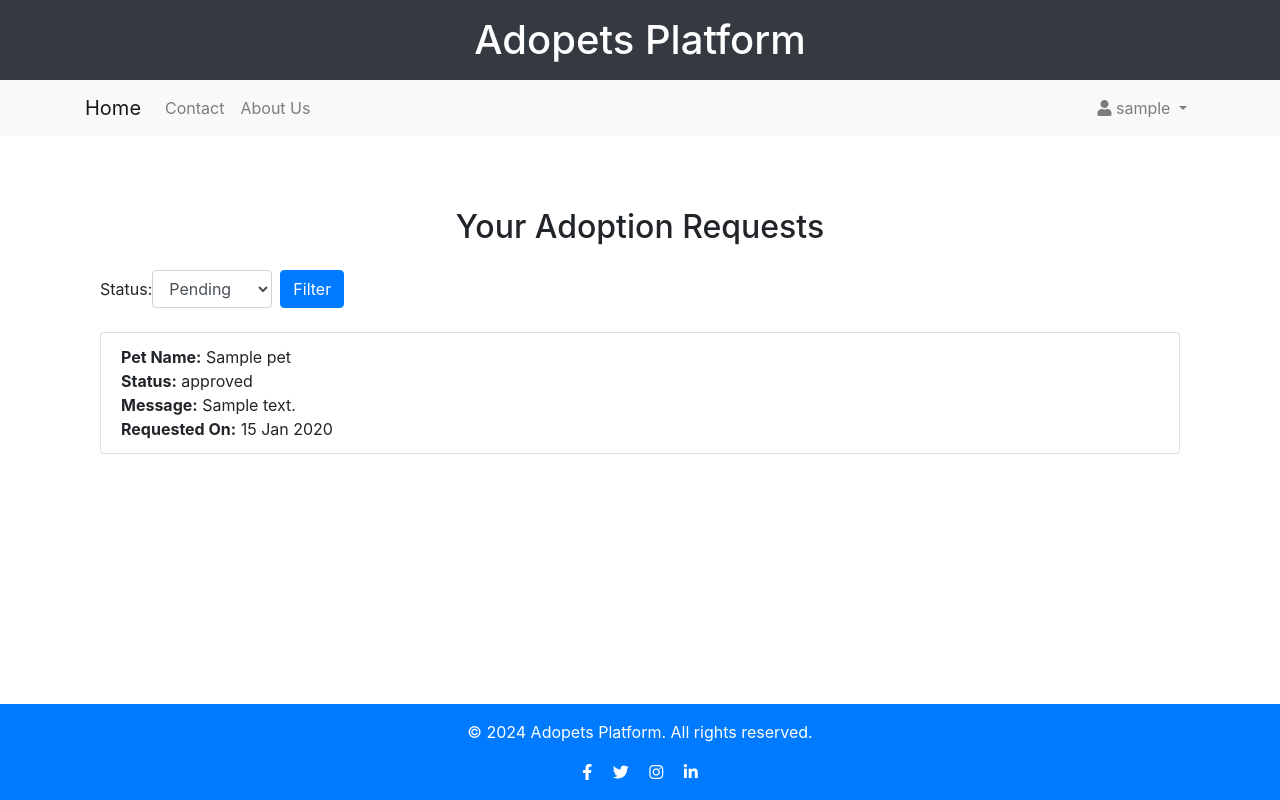
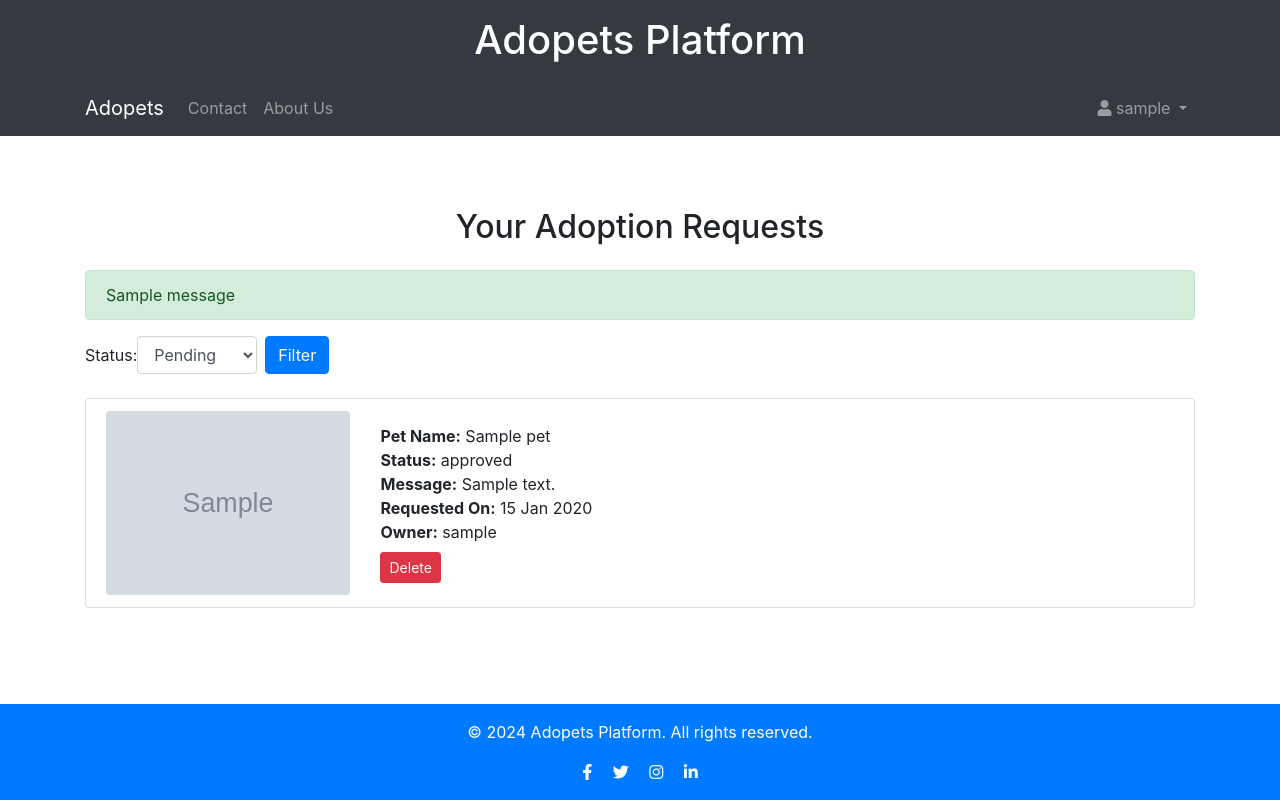
Before and after one commit to sahlaouiahmed/adopets_platform, a Django app: page /my_adoption_requests/ in a window 1280 px wide. Run offline with Django 4.2, Linux system fonts and the light colour scheme; a user stored in the database is signed in; tables that the repository leaves empty hold one stand-in row (values such as "Sample post"); grey boxes marked "Sample" are stand-in pictures; one stand-in notice (Sample message) is shown; parts of the project's set-up code (start-up, migrations or seed data) failed here and were passed over; some libraries are stand-ins or nearby versions.

Commit message:
updating navbar , home page and adding delete button to my adopets requests to give user the oportinity to manage them

```diff
--- a/CI_project4/settings.py
+++ b/CI_project4/settings.py
@@ -28,7 +28,7 @@ TEMPLATES_DIR = os.path.join(BASE_DIR, 'templates')
 SECRET_KEY = 'django-insecure-c)7qv1g432!4466sh6$%ms*dk$3dfrm)@2*f616v5x%eq3-g@6'
 
 # SECURITY WARNING: don't run with debug turned on in production!
-DEBUG = False
+DEBUG = True
 
 ALLOWED_HOSTS = ['8000-sahlaouiahm-adopetsplat-pk9ymb7wjw2.ws.codeinstitute-ide.net','.herokuapp.com']
 
--- a/adopets_platform/templates/adopets_platform/adoptionrequests.html
+++ b/adopets_platform/templates/adopets_platform/adoptionrequests.html
@@ -3,6 +3,14 @@
 {% block content %}
 <div class="container mt-5">
     <h2 class="text-center mb-4">Your Adoption Requests</h2>
+
+    {% if messages %}
+    <div class="alert alert-success">
+        {% for message in messages %}
+        {{ message }}
+        {% endfor %}
+    </div>
+    {% endif %}
 
     <form method="get" class="form-inline mb-4">
         <div class="form-group">
@@ -11,15 +19,26 @@
         </div>
         <button type="submit" class="btn btn-primary ml-2">Filter</button>
     </form>
-
     {% if adoption_requests %}
     <ul class="list-group mt-3">
         {% for request in adoption_requests %}
         <li class="list-group-item">
-            <strong>Pet Name:</strong> {{ request.pet.name }}<br>
-            <strong>Status:</strong> {{ request.status }}<br>
-            <strong>Message:</strong> {{ request.message }}<br>
-            <strong>Requested On:</strong> {{ request.created_at|date:"d M Y" }}
+            <div class="row align-items-center">
+                <div class="col-md-3">
+                    <img src="{{ request.pet.photo.url }}" alt="{{ request.pet.name }}" class="img-fluid rounded">
+                </div>
+                <div class="col-md-9">
+                    <strong>Pet Name:</strong> {{ request.pet.name }}<br>
+                    <strong>Status:</strong> {{ request.status }}<br>
+                    <strong>Message:</strong> {{ request.message }}<br>
+                    <strong>Requested On:</strong> {{ request.created_at|date:"d M Y" }}<br>
+                    <strong>Owner:</strong> {{ request.pet.posted_by.username }}<br>
+                    <form method="post" action="{% url 'delete_adoption_request' request.id %}" class="mt-2 delete-form">
+                        {% csrf_token %}
+                        <button type="button" class="btn btn-danger btn-sm delete-button">Delete</button>
+                    </form>
+                </div>
+            </div>
         </li>
         {% endfor %}
     </ul>
@@ -27,4 +46,14 @@
     <p class="text-center mt-5">You have not submitted any adoption requests yet. Start finding your perfect pet and submit your first request!</p>
     {% endif %}
 </div>
+
+<script>
+document.querySelectorAll('.delete-button').forEach(button => {
+    button.addEventListener('click', function () {
+        if (confirm("Are you sure you want to delete this adoption request?")) {
+            this.closest('.delete-form').submit();
+        }
+    });
+});
+</script>
 {% endblock %}
--- a/adopets_platform/templates/adopets_platform/pet_detail.html
+++ b/adopets_platform/templates/adopets_platform/pet_detail.html
@@ -31,4 +31,6 @@
         </div>
     </div>
 </div>
+<br>
+<br>
 {% endblock %}
--- a/adopets_platform/urls.py
+++ b/adopets_platform/urls.py
@@ -1,6 +1,6 @@
 from . import views
 from django.urls import path
-from .views import update_status , my_posted_pets, add_pet
+from .views import update_status , my_posted_pets, add_pet,delete_adoption_request,my_adoption_requests
 from django.conf import settings
 from django.conf.urls.static import static
 
@@ -11,9 +11,11 @@ urlpatterns = [
     path('', views.index, name='home'),
     path('adopt_request/<int:pet_id>/', views.adopt_request, name='adopt_request'),
     path('pets/<int:pet_id>/', views.pet_detail, name='pet_detail'),
-    path('my_adoption_requests/', views.my_adoption_requests, name='my_adoption_requests'),
+    path('my_adoption_requests/', my_adoption_requests, name='my_adoption_requests'),
+    path('delete_adoption_request/<int:request_id>/', delete_adoption_request, name='delete_adoption_request'),
     path('received_adoption_requests/', views.received_adoption_requests, name='received_adoption_requests'),
     path('update_status/<int:request_id>/', update_status, name='update_status'),
     path('my-posted-pets/', my_posted_pets, name='my_posted_pets'),
     path('add-pet/', add_pet, name='add_pet'),
+
 ]
--- a/adopets_platform/views.py
+++ b/adopets_platform/views.py
@@ -91,11 +91,14 @@ def received_adoption_requests(request):
 
 @require_POST
 def update_status(request, request_id):
-    adoption_request = get_object_or_404(AdoptionRequest, id=request_id, requester=request.user)
+    adoption_request = get_object_or_404(AdoptionRequest, id=request_id)
     new_status = request.POST.get('status')
-    if new_status in [choice[0] for choice in AdoptionRequest.STATUS_CHOICES]:
+    if new_status in ['pending', 'approved', 'rejected']:
         adoption_request.status = new_status
         adoption_request.save()
+        messages.success(request, f'Status updated to {new_status}.')
+    else:
+        messages.error(request, 'Invalid status update.')
     return redirect('received_adoption_requests')
 
 
@@ -117,3 +120,11 @@ def add_pet(request):
     else:
         form = PetForm()
     return render(request, 'adopets_platform/add_pet.html', {'form': form})
+
+
+@require_POST
+def delete_adoption_request(request, request_id):
+    adoption_request = get_object_or_404(AdoptionRequest, id=request_id, requester=request.user)
+    adoption_request.delete()
+    messages.success(request, 'Adoption request successfully deleted.')
+    return redirect('my_adoption_requests')
--- a/static/css/styles.css
+++ b/static/css/styles.css
@@ -1,3 +1,9 @@
+.page-container {
+    width: 98%;
+    margin: 0 auto;
+}
+
+
 .card-img-top {
     height: 200px;
     object-fit: cover;
--- a/templates/base.html
+++ b/templates/base.html
@@ -2,10 +2,8 @@
 {% url 'account_login' as login_url %}
 {% url 'account_signup' as signup_url %}
 {% url 'account_logout' as logout_url %}
-
 <!DOCTYPE html>
 <html lang="en">
-
 <head>
     <meta charset="UTF-8">
     <title>{% block title %}Adopets Platform{% endblock %}</title>
@@ -13,7 +11,6 @@
     <link rel="stylesheet" href="{% static 'css/styles.css' %}">
     <link rel="stylesheet" href="https://cdnjs.cloudflare.com/ajax/libs/font-awesome/5.15.3/css/all.min.css">
 </head>
-
 <body>
     <div class="d-flex flex-column min-vh-100">
         <header class="bg-dark text-white text-center py-3">
@@ -21,12 +18,11 @@
                 <h1 class="mb-0">Adopets Platform</h1>
             </div>
         </header>
-        <nav class="navbar navbar-expand-lg navbar-light bg-light">
+        <nav class="navbar navbar-expand-lg navbar-dark bg-dark">
             <div class="container">
-                <a class="navbar-brand" href="{% url 'home' %}">Home</a>
-                <button class="navbar-toggler" type="button" data-toggle="collapse" data-target="#navbarNav"
-                    aria-controls="navbarNav" aria-expanded="false" aria-label="Toggle navigation">
-                    <span class="navbar-toggler-icon"></span>
+                <a class="navbar-brand" href="{% url 'home' %}">Adopets</a>
+                <button class="navbar-toggler" type="button" data-toggle="collapse" data-target="#navbarNav" aria-controls="navbarNav" aria-expanded="false" aria-label="Toggle navigation">
+                    <i class="fas fa-bars"></i>
                 </button>
                 <div class="collapse navbar-collapse" id="navbarNav">
                     <ul class="navbar-nav mr-auto">
@@ -40,10 +36,10 @@
                     <ul class="navbar-nav ml-auto">
                         {% if user.is_authenticated %}
                         <li class="nav-item dropdown">
-                            <a class="nav-link dropdown-toggle" href="#" id="navbarDropdown" role="button" data-toggle="dropdown" aria-haspopup="true" aria-expanded="false">
+                            <a class="nav-link dropdown-toggle" href="#" id="userDropdown" role="button" data-toggle="dropdown" aria-haspopup="true" aria-expanded="false">
                                 <i class="fas fa-user"></i> {{ user.username }}
                             </a>
-                            <div class="dropdown-menu dropdown-menu-right" aria-labelledby="navbarDropdown">
+                            <div class="dropdown-menu dropdown-menu-right" aria-labelledby="userDropdown">
                                 <a class="dropdown-item" href="{% url 'my_posted_pets' %}">My Posted Pets</a>
                                 <a class="dropdown-item" href="{% url 'my_adoption_requests' %}">My Adoption Requests</a>
                                 <a class="dropdown-item" href="{% url 'received_adoption_requests' %}">Received Adoption Requests</a>
@@ -63,12 +59,10 @@
                 </div>
             </div>
         </nav>
-        <main class="flex-grow-1 container mt-4">
+        <main class="flex-grow-1 page-container mt-4">
             {% block content %}
             {% endblock %}
         </main>
-        <br>
-        <br>
         <footer class="bg-primary text-white text-center py-3 mt-auto">
             <div class="container">
                 <p class="mb-0">&copy; <span id="currentYear"></span> Adopets Platform. All rights reserved.</p>
@@ -88,10 +82,7 @@
                 </div>
             </div>
         </footer>
-
-
     </div>
-
     <script src="https://code.jquery.com/jquery-3.5.1.slim.min.js"></script>
     <script src="https://cdn.jsdelivr.net/npm/@popperjs/core@2.5.4/dist/umd/popper.min.js"></script>
     <script src="https://stackpath.bootstrapcdn.com/bootstrap/4.5.2/js/bootstrap.min.js"></script>
@@ -99,5 +90,4 @@
         document.getElementById("currentYear").textContent = new Date().getFullYear();
     </script>
 </body>
-
 </html>
```
Also changed, not shown: adopets_platform/templates/adopets_platform/index.html (+4 -4 lines), adopets_platform/templates/adopets_platform/received_adoption_requests.html (+16 -0 lines), static/images/pet_photos/German_Shepherd.webp (added), 1 other file.
